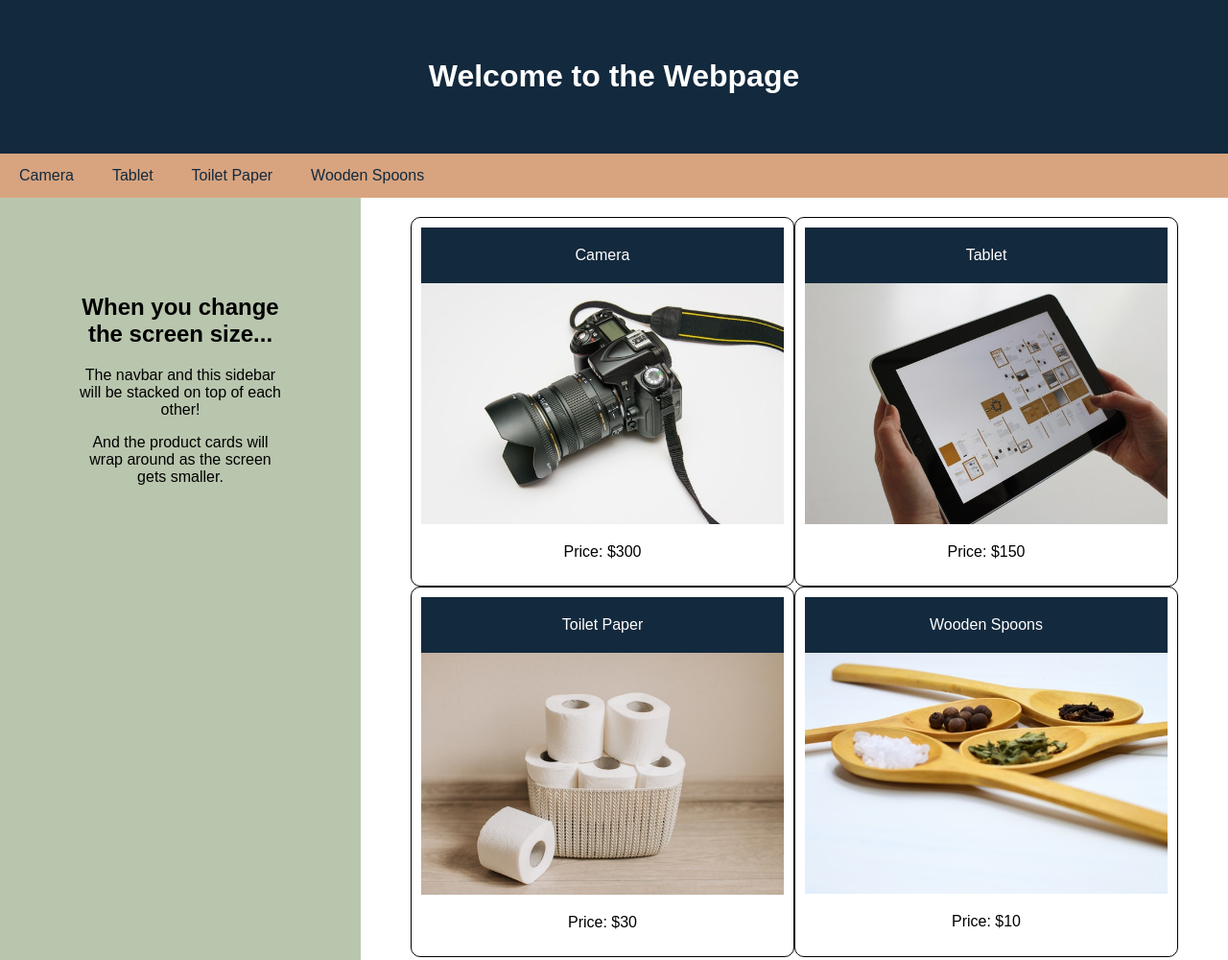
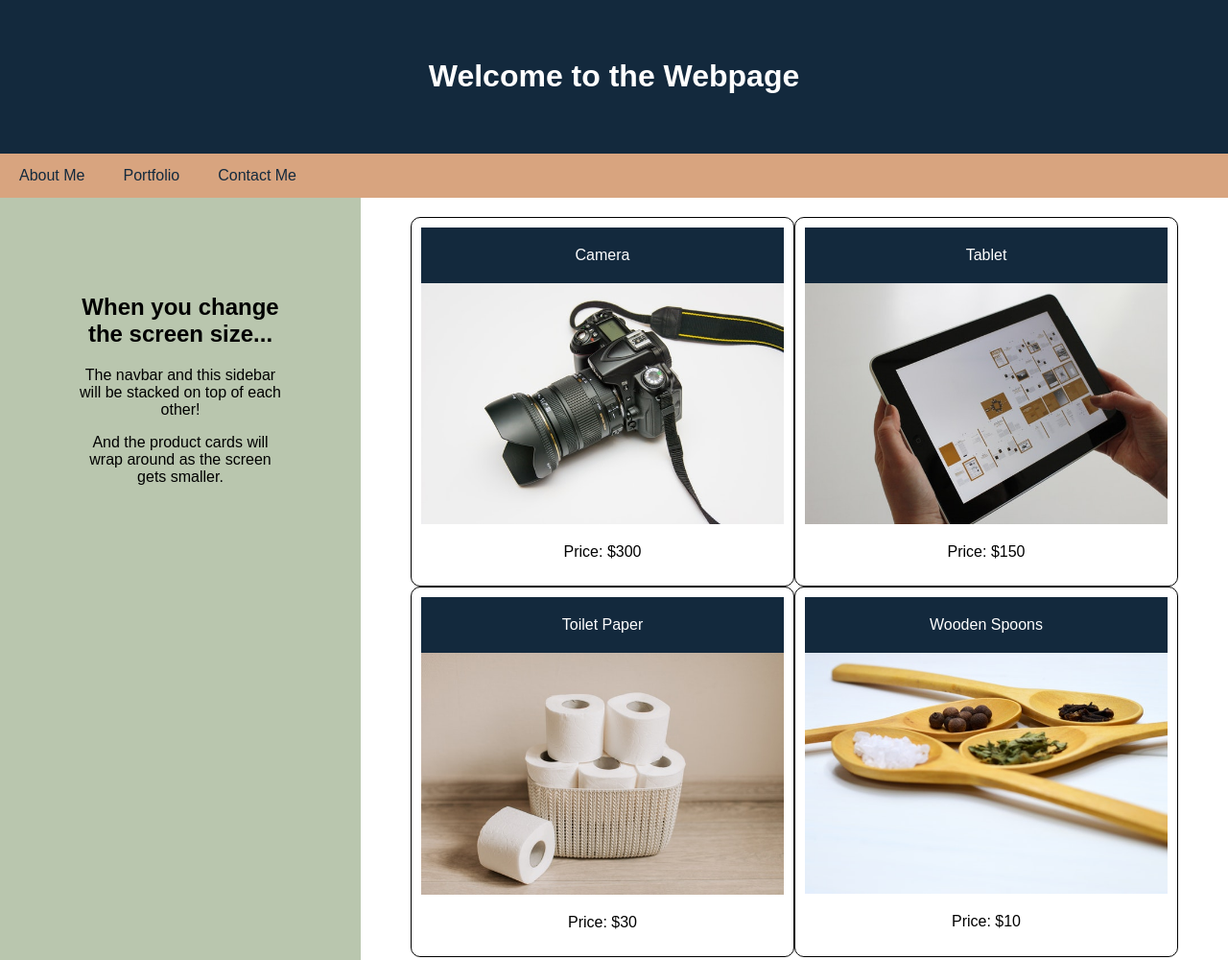
Before and after one commit to Popiuy/portfolio-2, a plain HTML site: page index.html in a window 1280 px wide. Shown: the top 1000 px of the page at 96% size. Drawn offline with Linux system fonts and the light colour scheme.

Commit message:
nav links work

```diff
--- a/index.html
+++ b/index.html
@@ -15,16 +15,15 @@
 
     <!-- Navbar -->
     <nav>
-      <a href="#">Camera</a>
-      <a href="#">Tablet</a>
-      <a href="#">Toilet Paper</a>
-      <a href="#">Wooden Spoons</a>
+      <a href="#about">About Me</a>
+      <a href="#portfolio">Portfolio</a>
+      <a href="#contact">Contact Me</a>
     </nav>
 
     <!-- Body -->
     <main>
       <!-- Sidebar -->
-      <aside>
+      <aside id="about">
         <h2>When you change the screen size...</h2>
         <p>The navbar and this sidebar will be stacked on top of each other!</p>
         <p>
@@ -32,7 +31,7 @@
         </p>
       </aside>
       <!-- Product Cards -->
-      <div class="products">
+      <div class="products" id="portfolio">
         <section class="card">
           <header>Camera</header>
           <img src="./assets/images/camera.jpg" alt="black camera" />
@@ -63,7 +62,7 @@
     </main>
 
     <!-- Footer -->
-    <footer>
+    <footer id="contact">
       <h3>
         Open Chrome DevTools --> Toggle device toolbar --> Resize the browser
         window!
```
